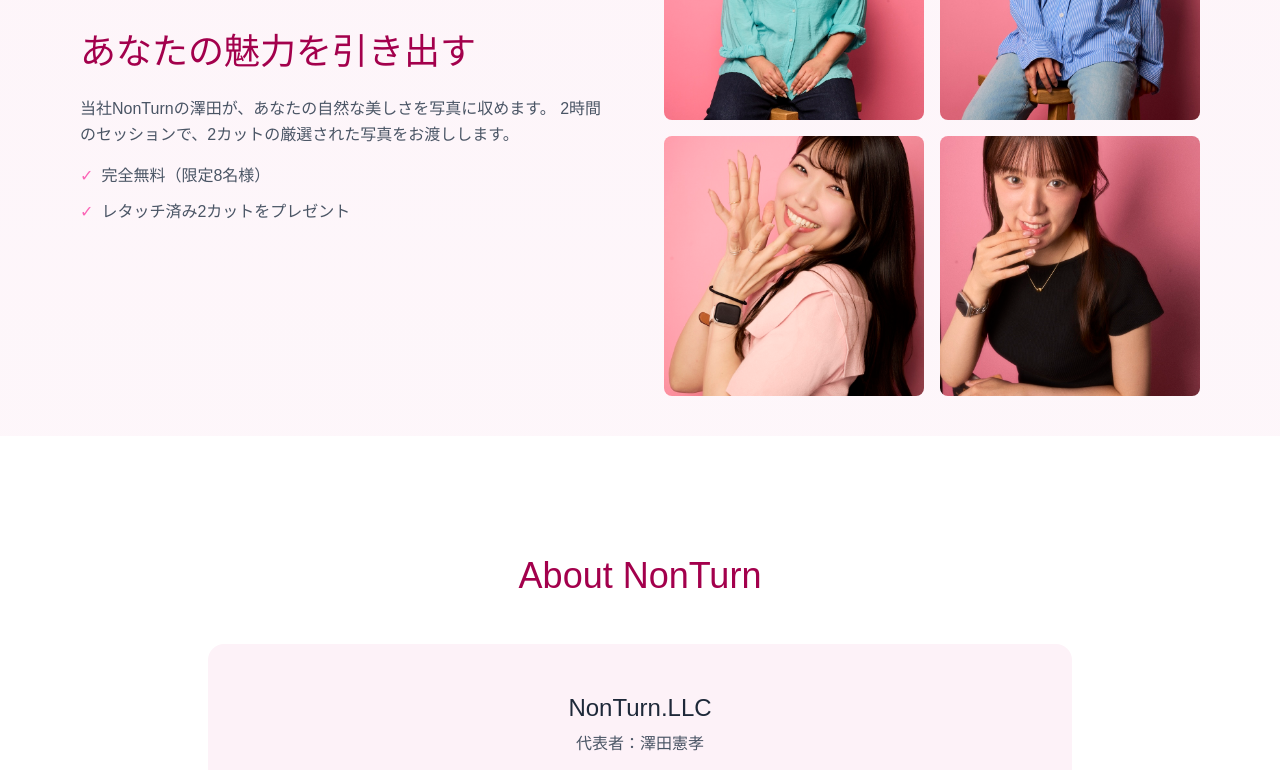
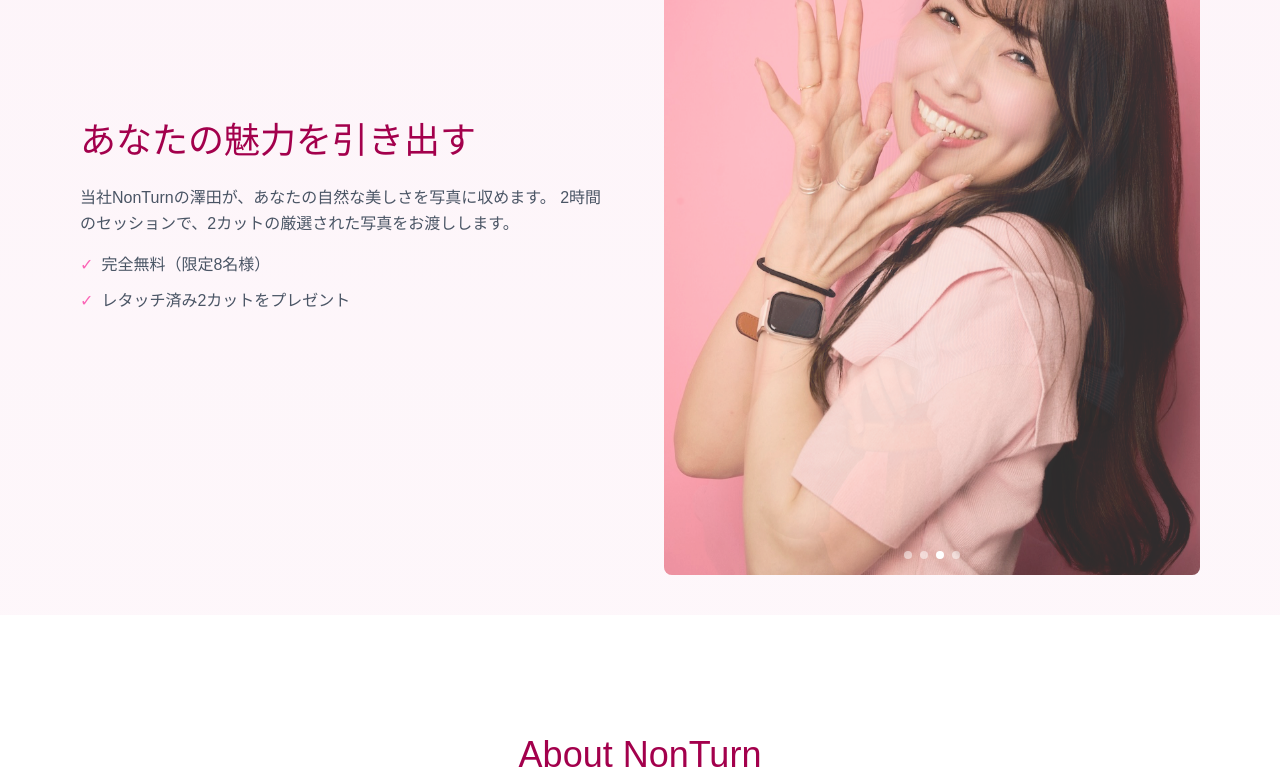
Before and after one commit to sawanori/827event, a Next.js app: page / in a window 1280 px wide. Shown: the part 1060-1830 px from the top of the page. Built offline with nearby package versions, Linux system fonts and the light colour scheme.

Commit message:
2025814-1-6

```diff
--- a/app/page.tsx
+++ b/app/page.tsx
@@ -7,6 +7,7 @@ export default function Home() {
   const [selectedImage, setSelectedImage] = useState<string | null>(null);
   const [loading, setLoading] = useState(true);
   const [showCalendar, setShowCalendar] = useState(false);
+  const [currentSlideIndex, setCurrentSlideIndex] = useState(0);
 
   // Intersection Observer for scroll animations
   useEffect(() => {
@@ -61,6 +62,19 @@ export default function Home() {
     { path: "827/DSC01099.jpg" },
     { path: "827/DSC01314のコピー.jpg" },
   ];
+
+  // Slideshow effect for About section
+  const slideshowImages = images.slice(6, 10);
+
+  useEffect(() => {
+    const interval = setInterval(() => {
+      setCurrentSlideIndex((prevIndex) =>
+        (prevIndex + 1) % slideshowImages.length
+      );
+    }, 3000); // Change image every 3 seconds
+
+    return () => clearInterval(interval);
+  }, [slideshowImages.length]);
 
   return (
     <>
@@ -137,17 +151,36 @@ export default function Home() {
               </li>
             </ul>
           </div>
-          <div className="grid grid-cols-2 gap-4">
-            {images.slice(6, 10).map((img, idx) => (
-              <div key={idx} className="relative aspect-square rounded-lg overflow-hidden">
+          <div className="relative aspect-[3/4] rounded-lg overflow-hidden bg-gray-100">
+            {slideshowImages.map((img, idx) => (
+              <div
+                key={idx}
+                className={`absolute inset-0 transition-opacity duration-1000 ${
+                  idx === currentSlideIndex ? 'opacity-100' : 'opacity-0'
+                }`}
+              >
                 <Image
                   src={`/images/${img.path}`}
-                  alt=""
+                  alt="撮影サンプル"
                   fill
-                  className="object-cover hover:scale-105 transition-transform duration-300"
+                  className="object-cover"
+                  priority={idx === 0}
                 />
               </div>
             ))}
+            {/* Slide indicators */}
+            <div className="absolute bottom-4 left-1/2 transform -translate-x-1/2 flex space-x-2 z-10">
+              {slideshowImages.map((_, idx) => (
+                <button
+                  key={idx}
+                  onClick={() => setCurrentSlideIndex(idx)}
+                  className={`w-2 h-2 rounded-full transition-colors ${
+                    idx === currentSlideIndex ? 'bg-white' : 'bg-white/50'
+                  }`}
+                  aria-label={`スライド ${idx + 1}`}
+                />
+              ))}
+            </div>
           </div>
         </div>
       </section>
```
